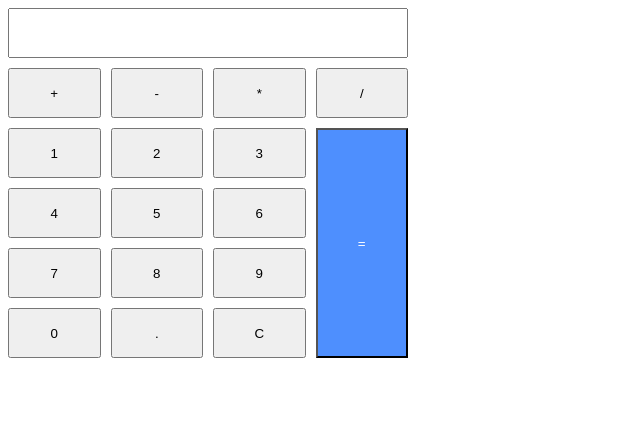
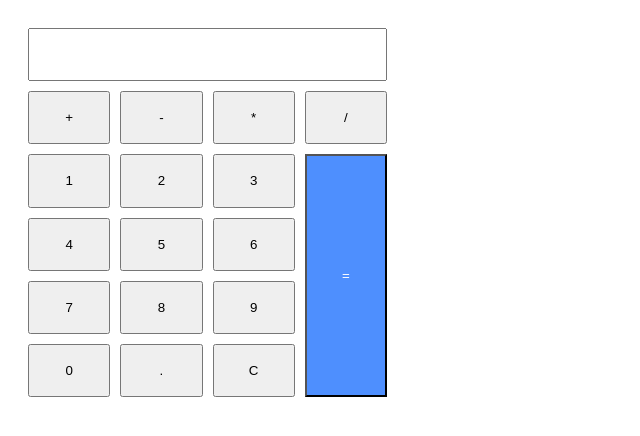
Before and after one commit to JRCelebrados/project3, a plain HTML site: page index.html in a window 1280 px wide. Shown: the whole page, without its empty margins (0-640 px from the left). Drawn offline with Linux system fonts and the light colour scheme.

Commit message:
Fixed design

```diff
--- a/style.css
+++ b/style.css
@@ -1,8 +1,11 @@
 .content {
-  max-width: 400px;
+  width: 359px;
+  height: 369px;
   display: grid;
   grid-template-columns: repeat(4, 1fr);
-  grid-auto-rows: minmax(50px, auto);
+  /* grid-auto-rows: minmax(50px, auto); */
+  grid-template-rows: repeat(6, 1fr);
+  padding: 20px;
   grid-gap: 10px;
 }
 
```
